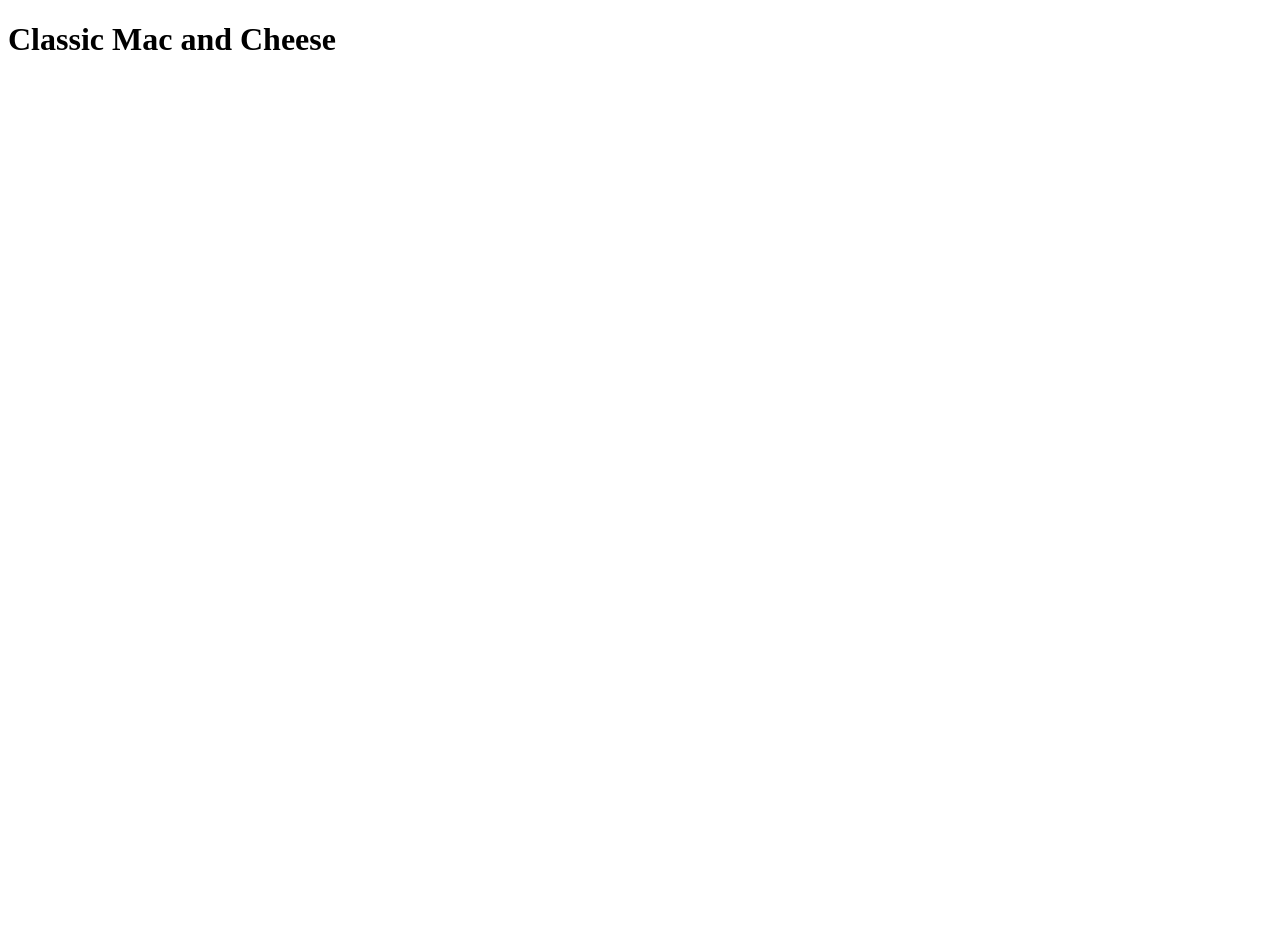
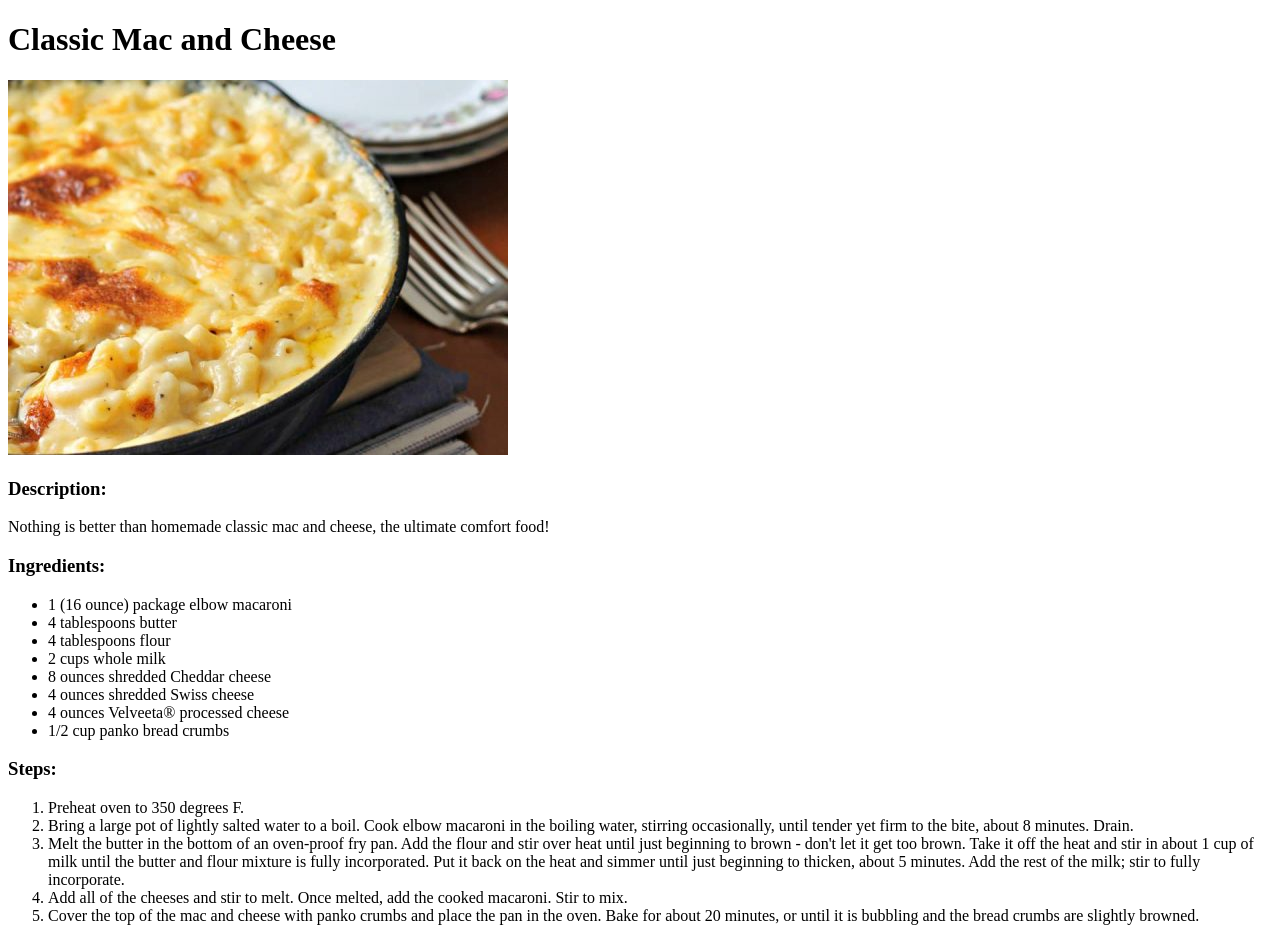
Before and after one commit to i-am-disrupt/odin-recipes, a plain HTML site: page recipes/macncheese.html in a window 1280 px wide. Before the commit the page ends 800 px from the top, so only its background shows below. Drawn offline with Linux system fonts and the light colour scheme.

Commit message:
Upload image and added lists

```diff
--- a/recipes/macncheese.html
+++ b/recipes/macncheese.html
@@ -7,5 +7,27 @@
 
     <body>
         <h1>Classic Mac and Cheese</h1>
+        <img src="../images/macncheese.jpg">
+        <h3>Description:</h3>
+        <p>Nothing is better than homemade classic mac and cheese, the ultimate comfort food!</p>
+        <h3>Ingredients:</h3>
+        <ul>
+            <li>1 (16 ounce) package elbow macaroni</li>
+            <li>4 tablespoons butter</li>
+            <li>4 tablespoons flour</li>
+            <li>2 cups whole milk</li>
+            <li>8 ounces shredded Cheddar cheese</li>
+            <li>4 ounces shredded Swiss cheese</li>
+            <li>4 ounces Velveeta® processed cheese</li>
+            <li>1/2 cup panko bread crumbs</li>
+        </ul>
+        <h3>Steps:</h3>
+        <ol>
+            <li>Preheat oven to 350 degrees F.</li>
+            <li>Bring a large pot of lightly salted water to a boil. Cook elbow macaroni in the boiling water, stirring occasionally, until tender yet firm to the bite, about 8 minutes. Drain.</li>
+            <li>Melt the butter in the bottom of an oven-proof fry pan. Add the flour and stir over heat until just beginning to brown - don't let it get too brown. Take it off the heat and stir in about 1 cup of milk until the butter and flour mixture is fully incorporated. Put it back on the heat and simmer until just beginning to thicken, about 5 minutes. Add the rest of the milk; stir to fully incorporate.</li>
+            <li>Add all of the cheeses and stir to melt. Once melted, add the cooked macaroni. Stir to mix.</li>
+            <li>Cover the top of the mac and cheese with panko crumbs and place the pan in the oven. Bake for about 20 minutes, or until it is bubbling and the bread crumbs are slightly browned.</li>
+        </ol>
     </body>
 </html>
```
Also changed, not shown: images/macncheese.jpg (added), 1 other file.
